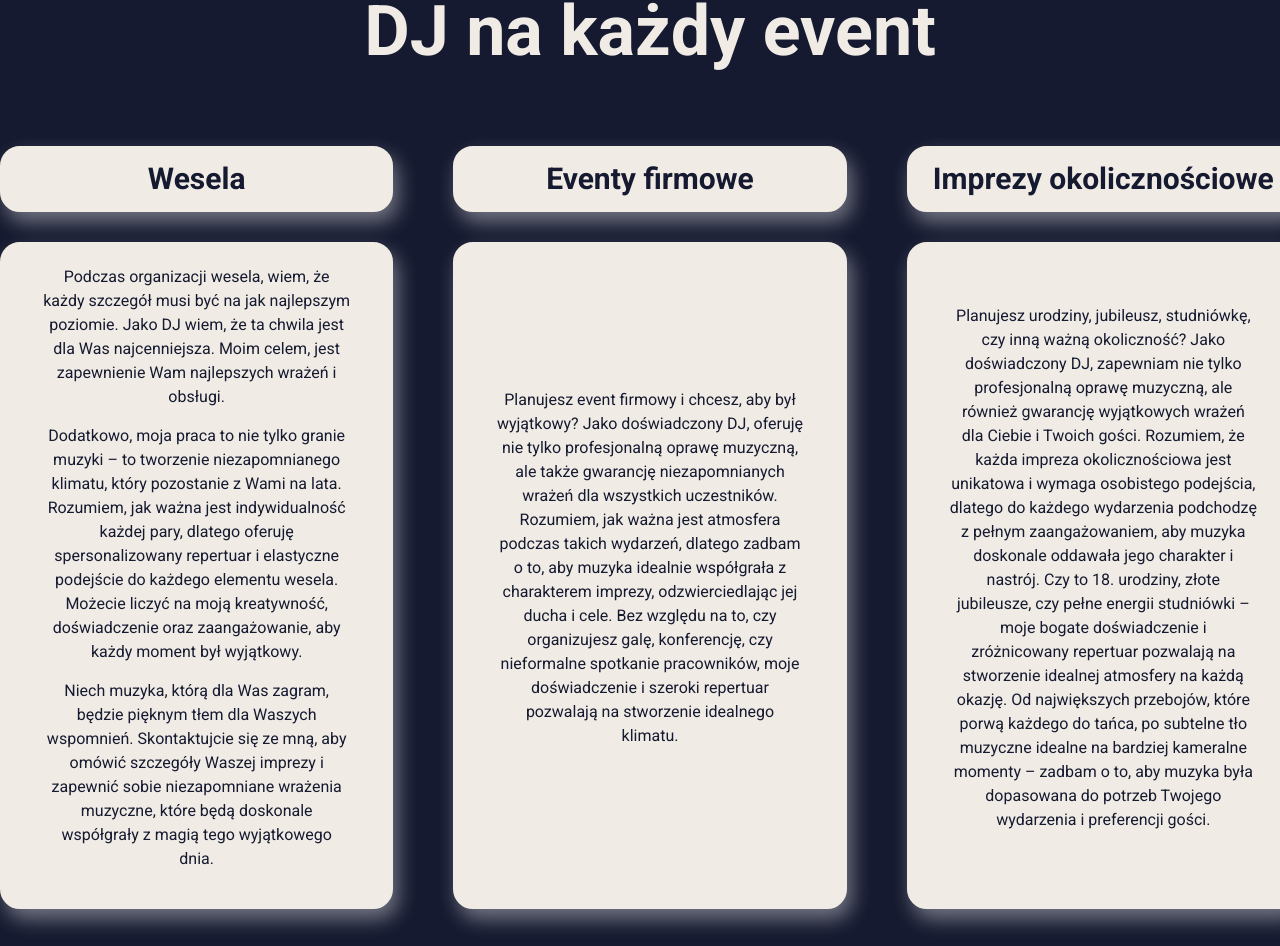
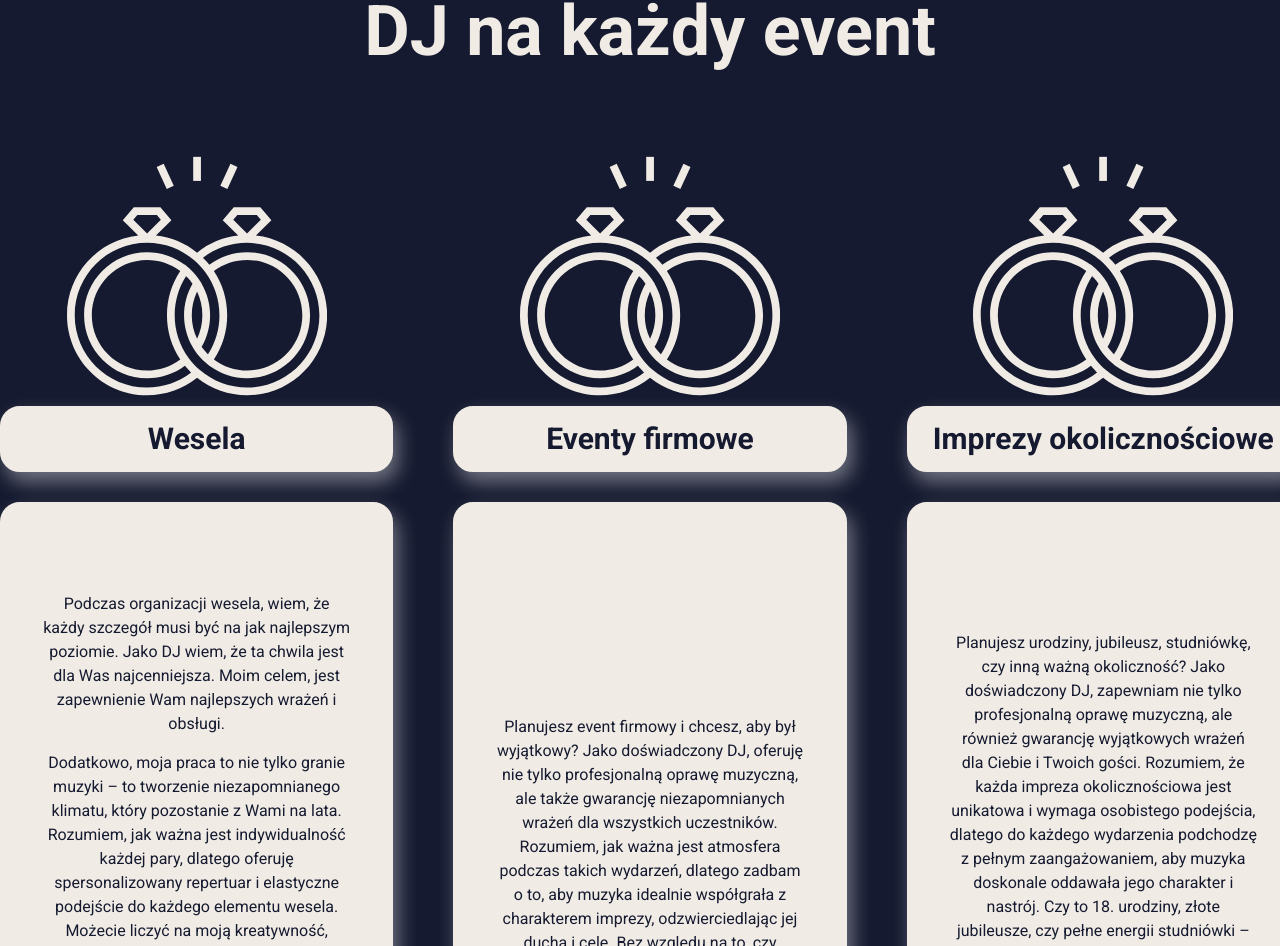
Before and after one commit to patryk-pi/Baby_Feed, a Next.js app: page / in a window 1280 px wide. Shown: the part 846-1792 px from the top of the page. Built offline with nearby package versions, Linux system fonts and the light colour scheme.

Commit message:
changed Event component to take icon as a prop

```diff
--- a/src/components/Hero/Hero.tsx
+++ b/src/components/Hero/Hero.tsx
@@ -10,6 +10,7 @@ import {
 } from "@/constants/constants";
 import Event from "./components/Event";
 import Link from "next/link";
+import WeddingIcon from "./components/WeddingIcon";
 
 const Hero = () => {
     return (
@@ -17,13 +18,22 @@ const Hero = () => {
             <h1 className="hero__header">DJ na każdy event</h1>
             <div className="hero__container">
                 <Event
+                    icon={<WeddingIcon />}
                     title={weddingTitle}
                     text1={weddingText1}
                     text2={weddingText2}
                     text3={weddingText3}
                 />
-                <Event title={companyTitle} text1={companyText} />
-                <Event title={partyTitle} text1={partyText} />
+                <Event
+                    icon={<WeddingIcon />}
+                    title={companyTitle}
+                    text1={companyText}
+                />
+                <Event
+                    icon={<WeddingIcon />}
+                    title={partyTitle}
+                    text1={partyText}
+                />
             </div>
             <Link href="/oferta" className="hero__button">
                 Zobacz ofertę
--- a/src/components/Hero/components/Event.tsx
+++ b/src/components/Hero/components/Event.tsx
@@ -1,13 +1,17 @@
+import { ReactElement, ReactNode } from "react";
+
 type EventProps = {
+    icon: ReactNode;
     title: string;
     text1: string;
     text2?: string;
     text3?: string;
 };
 
-const Event = ({ title, text1, text2, text3 }: EventProps) => {
+const Event = ({ icon, title, text1, text2, text3 }: EventProps) => {
     return (
         <section className="event">
+            {icon}
             <div className="event__title">
                 {" "}
                 <h3>{title}</h3>
--- /dev/null
+++ b/src/components/Hero/components/WeddingIcon.tsx
@@ -0,0 +1,88 @@
+const WeddingIcon = () => {
+    return (
+        <svg
+            fill="#ffffff"
+            version="1.1"
+            id="Layer_1"
+            xmlns="http://www.w3.org/2000/svg"
+            viewBox="0 0 512 512"
+            className="event__icon"
+        >
+            <g>
+                <g>
+                    <path
+                        d="M371.769,176.364l30.47-30.47l-21.71-25.265h-52.305l-21.71,25.265l30.47,30.47
+c-29.557,3.279-57.658,14.863-80.982,33.507c-23.324-18.644-51.425-30.228-80.982-33.507l30.47-30.47l-21.71-25.265h-52.305
+l-21.71,25.265l30.47,30.47C61.471,185.049,0,251.988,0,333.024c0,86.914,70.71,157.625,157.625,157.625
+c35.834,0,70.513-12.2,98.375-34.472c27.862,22.272,62.542,34.472,98.375,34.472C441.29,490.649,512,419.938,512,333.024
+C512,251.988,450.529,185.049,371.769,176.364z M327.237,145.11l7.97-9.275h38.337l7.969,9.275l-27.138,27.138L327.237,145.11z
+ M130.486,145.11l7.97-9.275h38.337l7.969,9.275l-27.138,27.138L130.486,145.11z M157.625,475.441
+c-78.529,0-142.417-63.888-142.417-142.417s63.888-142.417,142.417-142.417c34.337,0,67.503,12.392,93.387,34.894
+c8.035,6.984,15.308,14.898,21.618,23.522c17.933,24.508,27.412,53.555,27.412,84.002c0,27.573-7.775,54-22.563,76.946
+c-0.192-0.192-0.376-0.39-0.566-0.583c-0.834-0.847-1.659-1.702-2.465-2.574c-0.357-0.386-0.705-0.781-1.055-1.172
+c-0.661-0.736-1.315-1.479-1.955-2.233c-0.368-0.433-0.731-0.869-1.092-1.308c-0.618-0.751-1.225-1.513-1.823-2.28
+c-0.337-0.432-0.675-0.863-1.005-1.3c-0.655-0.867-1.293-1.748-1.921-2.636c-0.195-0.275-0.396-0.545-0.589-0.823
+c10.887-18.81,16.619-40.153,16.619-62.037c0-21.925-5.759-43.301-16.685-62.137l0.061-0.096l-2.58-4.072
+c-4.983-7.859-10.817-15.117-17.407-21.662c-2.197-2.182-4.478-4.285-6.839-6.304l-6.234-5.332l-0.161,0.22
+c-21.339-15.929-47.37-24.62-74.156-24.62c-68.375,0-124.002,55.628-124.002,124.002s55.627,124.001,124.002,124.001
+c26.853,0,52.947-8.733,74.315-24.737c0.095,0.118,0.196,0.231,0.291,0.348c0.539,0.661,1.092,1.311,1.641,1.964
+c0.423,0.501,0.841,1.007,1.269,1.503c0.586,0.677,1.185,1.342,1.782,2.01c0.409,0.457,0.812,0.92,1.226,1.372
+c0.656,0.716,1.326,1.418,1.995,2.122c0.37,0.389,0.734,0.787,1.108,1.172c0.815,0.841,1.646,1.666,2.48,2.488
+c0.228,0.225,0.449,0.456,0.677,0.68C219.606,465.022,189.107,475.441,157.625,475.441z M289.077,246.04
+c18.767-14.095,41.689-21.81,65.298-21.81c59.989,0,108.794,48.805,108.794,108.794c0,59.989-48.805,108.792-108.794,108.792
+c-23.608,0-46.531-7.715-65.298-21.81c17.142-25.819,26.172-55.735,26.172-86.984C315.249,301.775,306.22,271.858,289.077,246.04z
+ M256,379.489c-6.834-14.454-10.418-30.285-10.418-46.465c0-16.18,3.584-32.012,10.418-46.465
+c6.834,14.454,10.418,30.285,10.418,46.465C266.418,349.204,262.834,365.035,256,379.489z M222.923,246.04
+c-17.142,25.819-26.172,55.735-26.172,86.984c0,31.248,9.029,61.165,26.172,86.984c-18.767,14.095-41.69,21.81-65.298,21.81
+c-59.989,0-108.794-48.804-108.794-108.793S97.636,224.23,157.625,224.23C181.234,224.23,204.156,231.945,222.923,246.04z
+ M354.375,475.441c-34.337,0-67.503-12.392-93.387-34.894c-8.034-6.983-15.308-14.898-21.618-23.522
+c-17.933-24.508-27.412-53.555-27.412-84.001c0-27.573,7.775-54.001,22.562-76.946c0.194,0.194,0.38,0.394,0.572,0.589
+c0.833,0.845,1.656,1.698,2.46,2.569c0.355,0.384,0.701,0.778,1.05,1.167c0.664,0.739,1.32,1.485,1.964,2.243
+c0.364,0.429,0.724,0.862,1.082,1.296c0.622,0.756,1.233,1.522,1.835,2.294c0.334,0.428,0.669,0.855,0.997,1.289
+c0.655,0.867,1.292,1.748,1.921,2.635c0.196,0.277,0.398,0.548,0.591,0.827c-10.887,18.81-16.619,40.153-16.619,62.038
+c0,21.925,5.759,43.3,16.685,62.136l-0.062,0.096l2.581,4.072c6.643,10.478,14.8,19.888,24.245,27.966l6.234,5.332l0.161-0.221
+c21.34,15.929,47.369,24.62,74.156,24.62c68.375,0,124.002-55.626,124.002-124.001s-55.626-124.001-124.002-124.001
+c-26.853,0-52.947,8.733-74.315,24.738c-0.095-0.118-0.196-0.231-0.291-0.348c-0.538-0.66-1.089-1.309-1.638-1.96
+c-0.424-0.503-0.844-1.011-1.274-1.508c-0.58-0.67-1.173-1.329-1.764-1.989c-0.416-0.464-0.825-0.935-1.246-1.394
+c-0.642-0.701-1.298-1.387-1.951-2.075c-0.385-0.406-0.763-0.818-1.153-1.221c-0.781-0.805-1.577-1.594-2.373-2.382
+c-0.262-0.259-0.516-0.525-0.78-0.783c24.804-19.075,55.302-29.493,86.786-29.493c78.529,0,142.417,63.888,142.417,142.417
+C496.792,411.554,432.904,475.441,354.375,475.441z"
+                    />
+                </g>
+            </g>
+            <g>
+                <g>
+                    <rect
+                        x="248.396"
+                        y="21.351"
+                        width="15.208"
+                        height="47.344"
+                    />
+                </g>
+            </g>
+            <g>
+                <g>
+                    <rect
+                        x="294.983"
+                        y="52.217"
+                        transform="matrix(0.4198 -0.9076 0.9076 0.4198 130.5873 323.9224)"
+                        width="47.343"
+                        height="15.207"
+                    />
+                </g>
+            </g>
+            <g>
+                <g>
+                    <rect
+                        x="185.738"
+                        y="36.156"
+                        transform="matrix(0.9076 -0.4198 0.4198 0.9076 -7.2537 86.6932)"
+                        width="15.207"
+                        height="47.343"
+                    />
+                </g>
+            </g>
+        </svg>
+    );
+};
+export default WeddingIcon;
--- a/src/components/Hero/components/_event.scss
+++ b/src/components/Hero/components/_event.scss
@@ -47,4 +47,8 @@
             line-height: 1.5;
         }
     }
+
+    &__icon {
+        fill: $color-white;
+    }
 }
```
Also changed, not shown: public/wedding-rings.svg (added).
